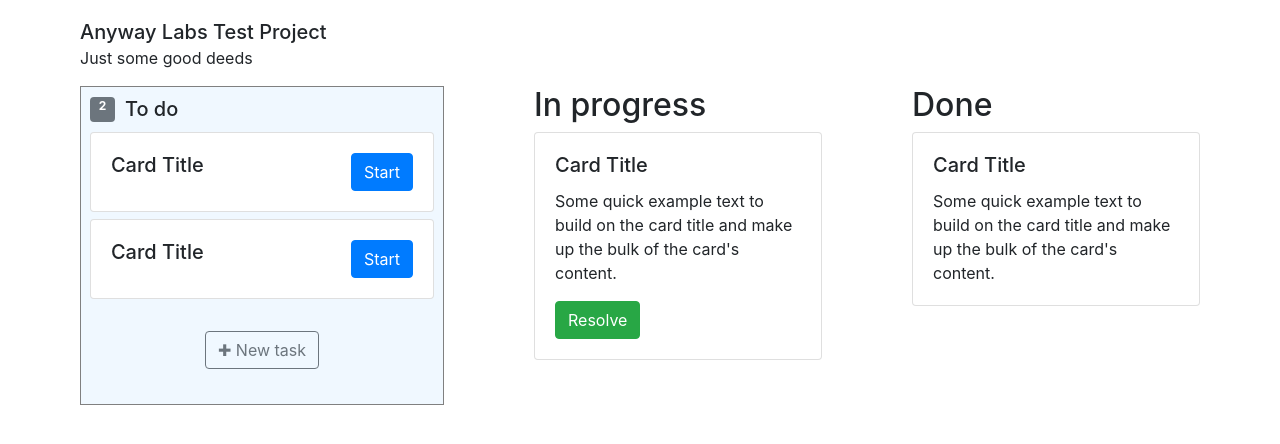
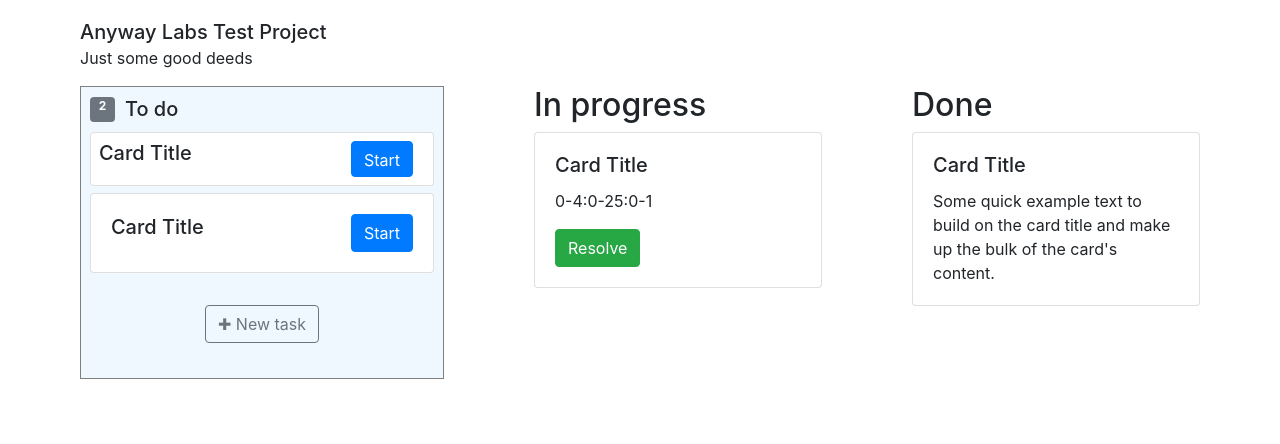
Before and after one commit to Mobidikt/Anyway-Labs-test, a React (Create React App) app: page / in a window 1280 px wide. Shown: the top 444 px of the page. Built offline with nearby package versions, Linux system fonts and the light colour scheme.

Commit message:
feat: timer cards

```diff
--- /dev/null
+++ b/src/components/CardInProgress/CardInProgress.tsx
@@ -0,0 +1,42 @@
+import React, { useState } from 'react'
+import  {Button, Card } from 'react-bootstrap';
+// import './InProgress.css'
+
+function CardInProgress (){
+  const [time, setTime]=useState<string>('00:00:00')
+let timer,hour, min,sec,startTime:any;
+startTime = 1612611882710;
+function addZero(n:any) {
+  return (parseInt(n, 10) < 10 ? '0' : '') + n;
+};
+  function showTimer() {
+      let today = Date.now();
+    timer = today - startTime;
+    hour = addZero((Math.round(timer/360000))%60);
+    min = addZero((Math.round(timer/60000))%60);
+    sec = addZero((Math.round(timer/1000))%60);
+return (`${hour}:${min}:${sec}`)
+
+};
+const startTimer =()=>{
+    setInterval(()=>{
+      let timer = showTimer();
+      setTime(timer)
+  },1000)
+};
+
+startTimer()
+
+    return(
+    <Card style={{ width: '18rem' }}>
+        <Card.Body>
+            <Card.Title>Card Title</Card.Title>
+            <Card.Text>
+            {time}
+            </Card.Text>
+            <Button variant="success">Resolve</Button>
+        </Card.Body>
+    </Card>
+);
+}
+export default CardInProgress;
--- a/src/components/InProgress/InProgress.tsx
+++ b/src/components/InProgress/InProgress.tsx
@@ -1,24 +1,17 @@
-import React from 'react'
+import React, { useState } from 'react'
 import  {Button, Card } from 'react-bootstrap';
+import CardInProgress from '../CardInProgress/CardInProgress';
 import './InProgress.css'
 
 function InProgress (){
+
     return(<div className='in-progress'>
     <div>
         <h2>In progress</h2>
     </div>
-    <div>
-    <Card style={{ width: '18rem' }}>
-        <Card.Body>
-            <Card.Title>Card Title</Card.Title>
-            <Card.Text>
-            Some quick example text to build on the card title and make up the bulk of
-            the card's content.
-            </Card.Text>
-            <Button variant="success">Resolve</Button>
-        </Card.Body>
-    </Card>
-    </div>
+    <CardInProgress/>
+
+
     </div>);
 }
 export default InProgress;
--- a/src/components/ToDo/ToDo.css
+++ b/src/components/ToDo/ToDo.css
@@ -27,12 +27,22 @@
 
 .to-do__card{
    display: flex;
+
    margin-bottom: 2%;
 }
 .card__body{
     display: flex;
     justify-content: space-between;
+    align-items: center;
+    padding: 0.5rem;
+    min-height: 80px;
 }
 .to-do__button{
     margin: 25px auto;
 }
+.card__title{
+    margin: 0;
+}
+.card__button{
+    max-height: 36px;
+}
--- a/src/components/ToDo/ToDo.tsx
+++ b/src/components/ToDo/ToDo.tsx
@@ -14,11 +14,15 @@ function ToDo ({handleShow}:ToDoProps){
     </div>
     <div className='to-do__list'>
     <Card  className='to-do__card' >
-        <Card.Body className='card__body'>
-            <Card.Title>Card Title</Card.Title>
+        <Card.Body style={{padding: '0.5rem 1.25rem 0.5rem 0.5rem'}} className='card__body'>
+            <div style={{height: '100%'}}>
+            <Card.Title >Card Title</Card.Title>
             <Card.Text>
+
             </Card.Text>
-            <Button variant="primary">Start</Button>
+            </div>
+
+            <Button variant="primary" className='card__button'>Start</Button>
         </Card.Body>
     </Card>
     <Card  className='to-do__card' >
--- a/src/lists-deeds/inProgressDeeds.js
+++ b/src/lists-deeds/inProgressDeeds.js
@@ -1 +1,3 @@
-export const inProgressDeeds = [{ title: 'Go to grocery' }];
+export const inProgressDeeds = [
+  { title: 'Go to grocery', start: 1612611882710 },
+];
--- /dev/null
+++ b/src/utils/constants.ts
@@ -0,0 +1 @@
+export const COST_PER_HOUR:number = 1000;
```
